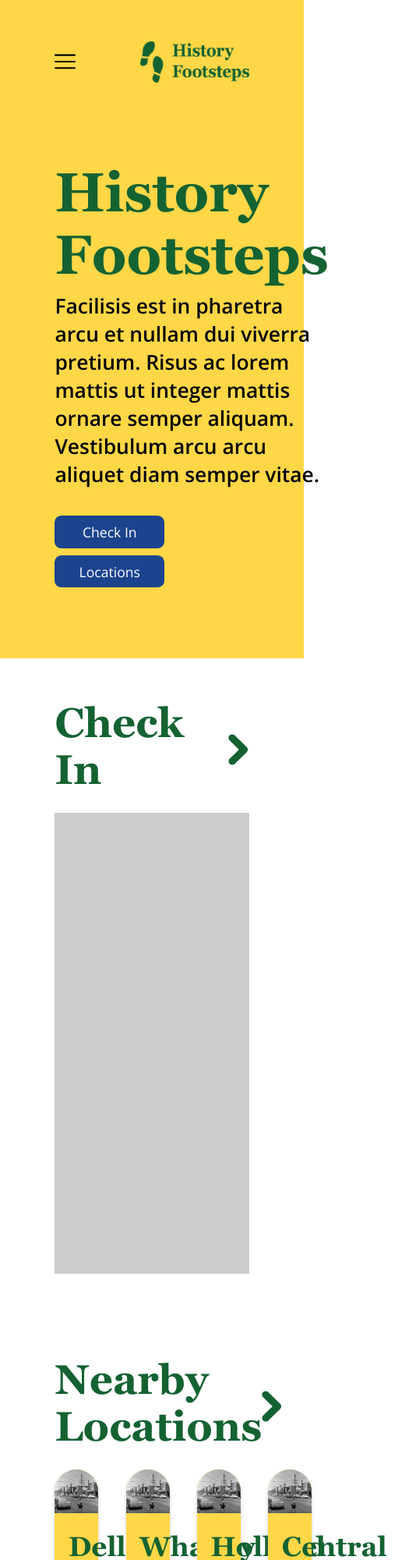
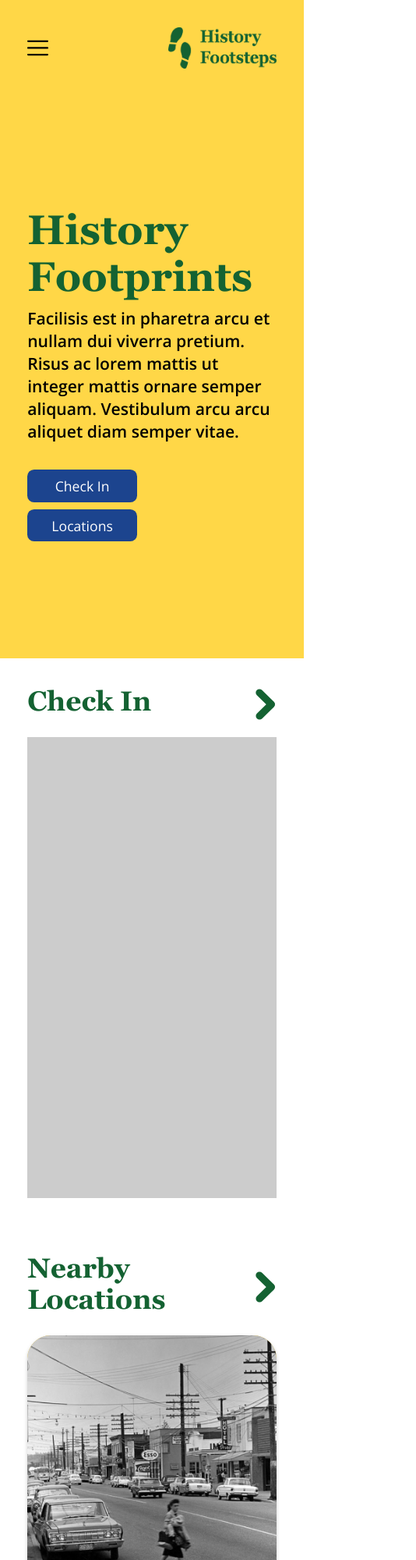
Before and after one commit to tdore98/HistoryFootprints, a plain HTML site: page index.html in a window 390 px wide. Shown: the top 2000 px of the page at 78% size, 534 px wide, since content can reach past the window. Drawn offline with nearby package versions, Linux system fonts and the light colour scheme; files whose address does not match are found by name.

Commit message:
Landing Page Responsiveness

```diff
--- a/css/responsive-style.css
+++ b/css/responsive-style.css
@@ -8,30 +8,54 @@
     .card-wrapper {
         margin-bottom: 2.5em;
     }
+    .card-container .card-wrapper:not(:first-child) {
+        margin-left: 1.5em;
+    }
+    .card-text {
+        font-size: 1.5em;
+    }
 }
 
 @media only screen and (max-width: 1024px) {
     .card-wrapper {
-        width: 30%
+        width: 30%;
+        -ms-flex: 30%;
+        flex: 30%;
+    }
+    .card-container .card-wrapper {
+        width: 47.5%;
+        -ms-flex: 47.5%;
+        flex: 47.5%;
+    }
+    .card-container .card-wrapper:nth-child(odd) {
+        margin-left: 0;
+    }
+    #landing h3 {
+        font-size: 1.2em;
     }
 }
 
-@media only screen and (max-width: 900px) {
-    .card-text {
-        font-size: 1.7em;
-    }
-}
+@media only screen and (max-width: 900px) {}
 
 @media only screen and (max-width: 768px) {
     section {
         padding: 2em;
     }
     .card-wrapper {
-        width: 47.5%
+        width: 47.5%;
+        -ms-flex: 47.5%;
+        flex: 47.5%;
     }
 }
 
-@media only screen and (max-width: 600px) {}
+@media only screen and (max-width: 600px) {
+    .card-container .card-wrapper:nth-child(even) {
+        margin-left: 1em;
+    }
+    .card-wrapper {
+        margin-bottom: 1em;
+    }
+}
 
 @media only screen and (max-width: 500px) {
     section {
@@ -42,6 +66,8 @@
     }
     .card-wrapper {
         width: 100%;
+        -ms-flex: 100%;
+        flex: 100%;
     }
     .footer {
         flex-direction: column;
@@ -51,10 +77,33 @@
         border-right: none;
         padding: 0.25em;
     }
+    .home-header-container h2 {
+        font-size: 2em;
+    }
 }
 
 @media only screen and (max-width: 425px) {
+    #landing h1,
     .header-wrapper h1 {
         font-size: 3em;
     }
+    #landing .content-left {
+        flex: 100% 0 0;
+        -ms-flex: 100%;
+        width: 100%;
+    }
+    .card-container {
+        flex-direction: column;
+    }
+    .card-wrapper:nth-child(odd),
+    .card-wrapper:nth-child(even),
+    .card-wrapper:not(:first-child),
+    .card-container .card-wrapper:nth-child(odd),
+    .card-container .card-wrapper:nth-child(even),
+    .card-container .card-wrapper:not(:first-child) {
+        margin-left: 0;
+        width: 100%;
+        flex: 100% 0 0;
+        -ms-flex: 100%;
+    }
 }
--- a/css/style.css
+++ b/css/style.css
@@ -227,10 +227,12 @@ text-transform: uppercase;
 
 .card-container {
     justify-content: space-between;
+    flex-wrap: wrap;
+    -ms-flex-wrap: wrap;
 }
 
-.card-container .card-wrapper:not(:last-child) {
-    margin-right: 2em;
+.card-container .card-wrapper:not(:first-child) {
+    margin-left: 2em;
 }
 
 .grid-filler {
--- a/index.html
+++ b/index.html
@@ -5,7 +5,7 @@
     <meta charset="UTF-8">
     <meta http-equiv="X-UA-Compatible" content="IE=edge">
     <meta name="viewport" content="width=device-width, initial-scale=1.0">
-    <title>History Footsteps</title>
+    <title>History Footprints</title>
 
     <link rel="icon" href="img/history-footsteps-favicon.png" sizes="16x16">
 
@@ -16,6 +16,7 @@
 
     <link rel="stylesheet" href="css/variables.css">
     <link rel="stylesheet" href="css/style.css">
+    <link rel="stylesheet" href="css/responsive-style.css">
 
     <link rel="stylesheet" href="css/fonts.css">
 
@@ -55,7 +56,7 @@
 
         <div class="landing-content flexbox">
             <div class="content-left">
-                <h1>History <br> Footsteps</h1>
+                <h1>History <br> Footprints</h1>
                 <h3>Facilisis est in pharetra arcu et nullam dui viverra pretium. Risus ac lorem mattis ut integer mattis ornare semper aliquam. Vestibulum arcu arcu aliquet diam semper vitae.</h3>
 
                 <div class="btn-container">
```
Also changed, not shown: faq.html (+1 -1 lines), locations.html (+1 -1 lines), locations/Dell-Shopping-Center.html (+2 -1 lines).
